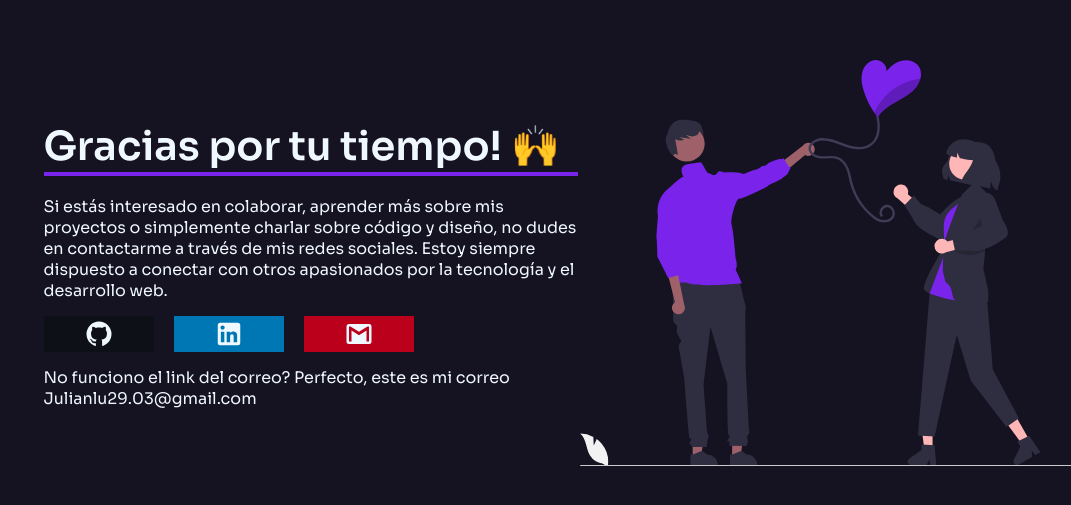
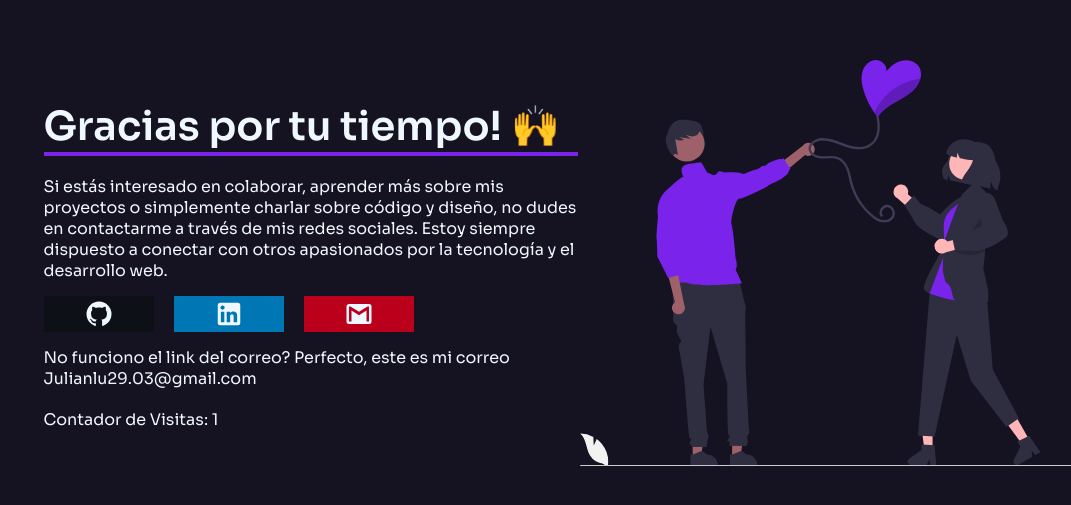
Before and after one commit to SoyNexoo/Portfolio, a React (Vite) app: page / in a window 1280 px wide. Shown: the part 2753-3258 px from the top of the page, without its empty margins (54-1125 px from the left). Built offline with nearby package versions, Linux system fonts and the light colour scheme.

Commit message:
ViewCounter

```diff
--- /dev/null
+++ b/src/components/viewCount/ViewCount.jsx
@@ -0,0 +1,29 @@
+import React, { useState, useEffect } from "react";
+
+function ViewCount() {
+  const [contador, setContador] = useState(0);
+
+  useEffect(() => {
+    // Obtener el contador de visitas desde sessionStorage al cargar la página
+    const visitasGuardadas = sessionStorage.getItem("visitas");
+    // Si hay un valor en sessionStorage, usarlo como contador inicial
+    if (visitasGuardadas) {
+      setContador(parseInt(visitasGuardadas));
+    } else {
+      // Si no hay valor en sessionStorage, establecer el contador en 0
+      sessionStorage.setItem("visitas", 0);
+    }
+
+    // Incrementar el contador y guardar en sessionStorage al cargar la página
+    setContador(contador + 1);
+    sessionStorage.setItem("visitas", contador + 1);
+  }, []); // El array vacío asegura que este efecto se ejecute solo una vez al montar el componente
+
+  return (
+    <div>
+      <p>Contador de Visitas: {contador}</p>
+    </div>
+  );
+}
+
+export default ViewCount;
--- a/src/views/contact/Contact.jsx
+++ b/src/views/contact/Contact.jsx
@@ -1,4 +1,5 @@
 import Reveal from "../../components/reveal/Reveal";
+import ViewCount from "../../components/viewCount/ViewCount";
 import { Love, MdiGithub, MdiGmail, MdiLinkedin } from "../../utils/Icons";
 import style from "./Contact.module.css";
 const Contact = () => {
@@ -48,6 +49,7 @@ const Contact = () => {
               </a>
             </Reveal>
           </div>
+          <div style={{ marginBottom: 20 }}>
             <Reveal>
               <p>No funciono el link del correo? Perfecto, este es mi correo</p>
             </Reveal>
@@ -55,6 +57,8 @@ const Contact = () => {
               <p>Julianlu29.03@gmail.com</p>
             </Reveal>
           </div>
+        </div>
+        <ViewCount></ViewCount>
       </div>
       <div>
         <Love width={550}></Love>
```
Lines whose indentation alone changed are shown as unchanged.
